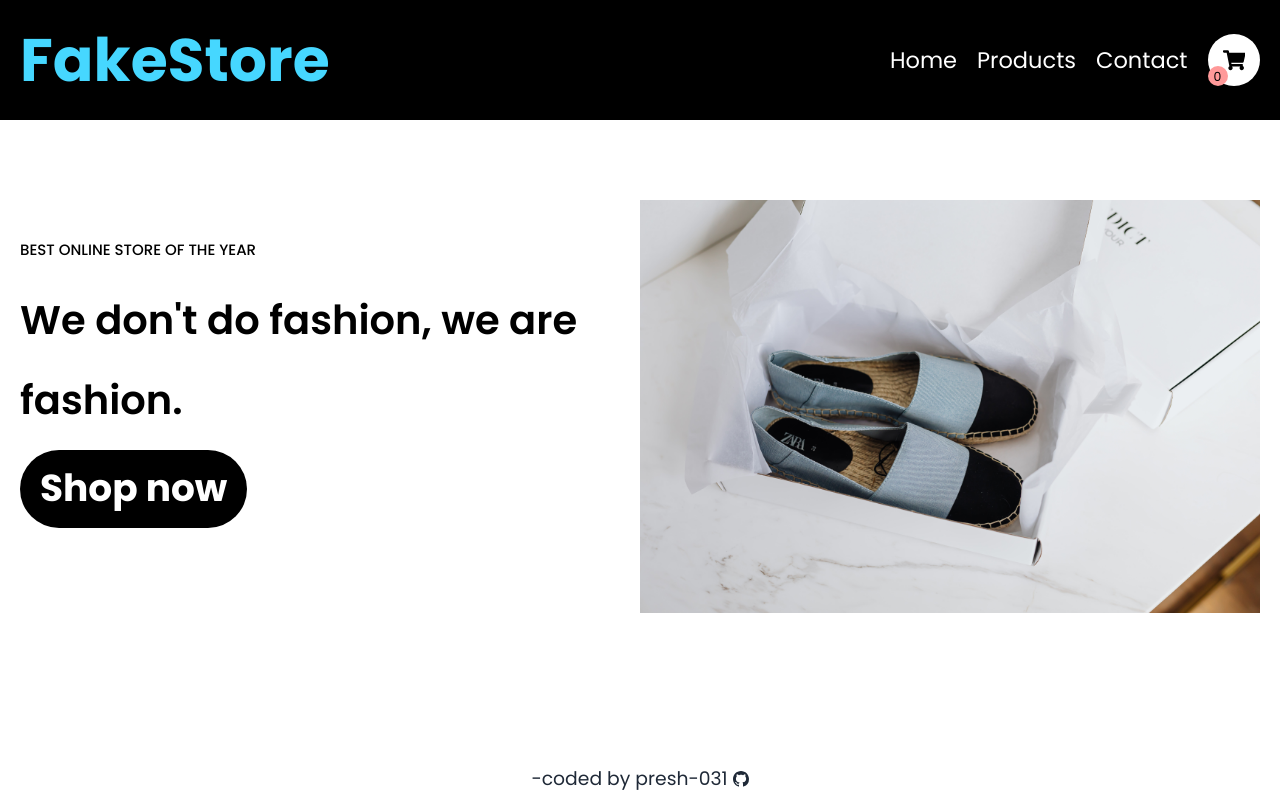
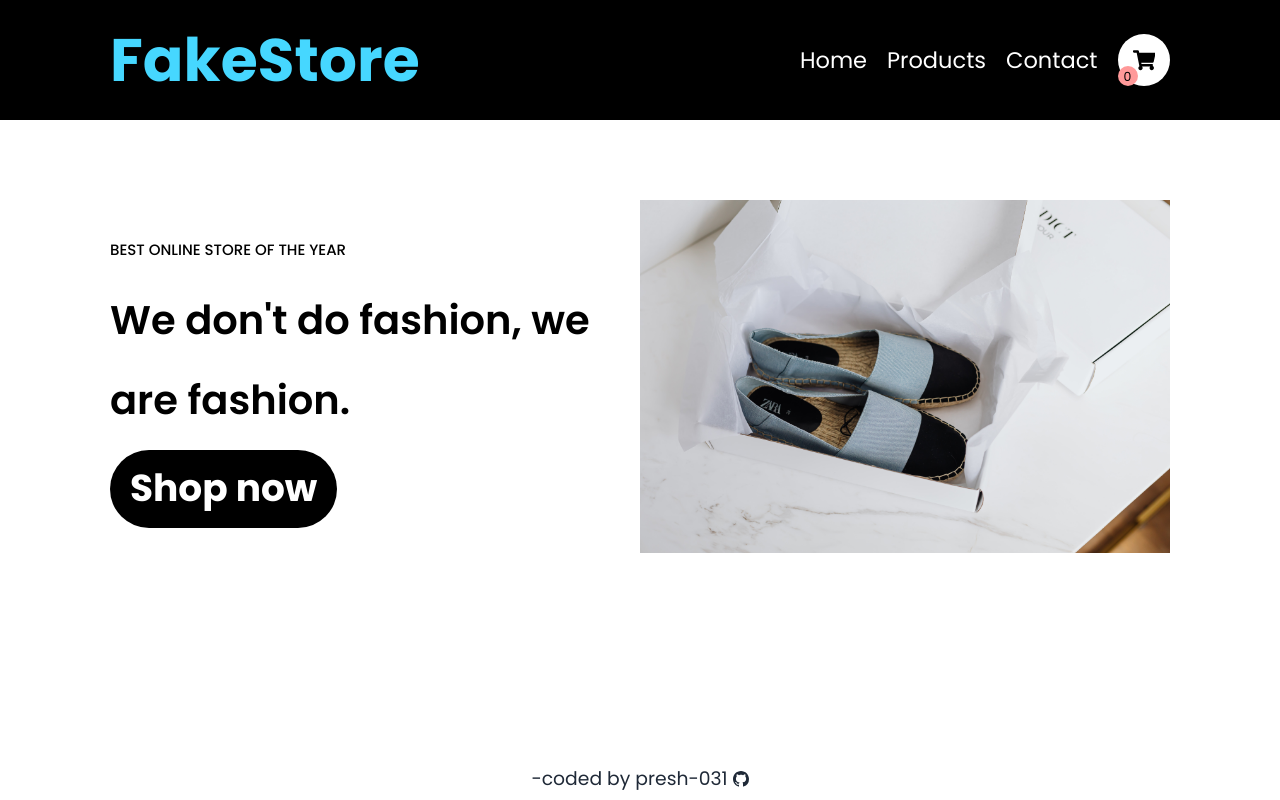
Before and after one commit to presh-031/Fakestore, a React (Create React App) app: page / in a window 1280 px wide. Built offline with nearby package versions, Linux system fonts and the light colour scheme.

Commit message:
style: adjusted styles for better ui

```diff
--- a/src/components/Navbar.jsx
+++ b/src/components/Navbar.jsx
@@ -1,9 +1,9 @@
-import { Link } from "react-router-dom";
+import { Link, useNavigate } from "react-router-dom";
+
 import { FaShoppingCart } from "react-icons/fa";
-import { useNavigate } from "react-router-dom";
-
 // import state , then clg it first, then display number of items
 import { useSelector } from "react-redux";
+
 const Navbar = () => {
   const cart = useSelector((state) => state.cart);
 
@@ -17,16 +17,16 @@ const Navbar = () => {
   // Initialize navigate
   const navigate = useNavigate();
   return (
-    <div className="bg-black py-12 px-8 text-white md:flex md:items-center md:justify-between">
+    <div className="bg-black py-12 px-8 text-white md:flex md:items-center md:justify-between md:px-20 xl:px-44">
       <h1
         onClick={() => {
           navigate("/");
         }}
-        className="cursor-pointer text-center text-6xl font-bold text-[#46d7ff] sm:text-7xl md:text-8xl"
+        className="cursor-pointer text-center text-6xl font-bold text-[#46d7ff] sm:text-7xl xl:text-8xl"
       >
         FakeStore
       </h1>
-      <ul className="mt-8 flex items-center justify-around text-3xl sm:text-4xl md:mt-0 md:gap-8">
+      <ul className="mt-8 flex items-center justify-around text-3xl sm:text-4xl md:mt-0 md:gap-8 md:text-3xl xl:text-4xl">
         <li className=" transition delay-150 duration-300 ease-in-out hover:-translate-y-1 hover:scale-110 hover:text-[#46d7ff]">
           <Link to="/">Home</Link>
         </li>
--- a/src/pages/Contact.jsx
+++ b/src/pages/Contact.jsx
@@ -2,18 +2,20 @@ import { BsGithub, BsTwitter } from "react-icons/bs";
 const Contact = () => {
   return (
     <>
-      <div className="flex mt-16 justify-center gap-8">
+      <div className="mt-16 flex justify-center gap-8 text-[4.8rem] sm:mt-32 sm:text-[8rem] md:mt-40 md:text-[10rem]">
         {/* Github */}
         <a href="https://github.com/presh-031">
-          <BsGithub size={48} />
+          <BsGithub />
         </a>
         {/* Twitter */}
         <a href="https://twitter.com/Presh_031">
-          <BsTwitter size={48} />
+          <BsTwitter />
         </a>
       </div>
-      <p className="text-center text-4xl font-semibold mt-16">Fakestore</p>
-      <p className="text-center text-4xl font-semibold mt-16">Bob bobbity way, Earth.</p>
+      <p className="mt-16 text-center text-4xl font-semibold">Fakestore</p>
+      <p className="mt-16 text-center text-4xl font-semibold">
+        Bob bobbity way, Earth.
+      </p>
     </>
   );
 };
--- a/src/pages/Home.jsx
+++ b/src/pages/Home.jsx
@@ -4,7 +4,7 @@ const Home = () => {
   const navigate = useNavigate();
 
   return (
-    <div className=" px-8  md:mt-32 md:flex">
+    <div className=" px-8  md:mt-32 md:flex md:px-20 xl:px-44">
       <div className="text-center  md:flex-1 md:text-left">
         <p className="mt-16 text-2xl font-medium">
           BEST ONLINE STORE OF THE YEAR
@@ -22,7 +22,11 @@ const Home = () => {
         </button>
       </div>
       <div className="hidden  md:block md:flex-1">
-        <img src={bgImg} alt="background" className="h-full" />
+        <img
+          src={bgImg}
+          alt="background"
+          className="h-full object-cover sm:object-left"
+        />
       </div>
     </div>
   );
```
